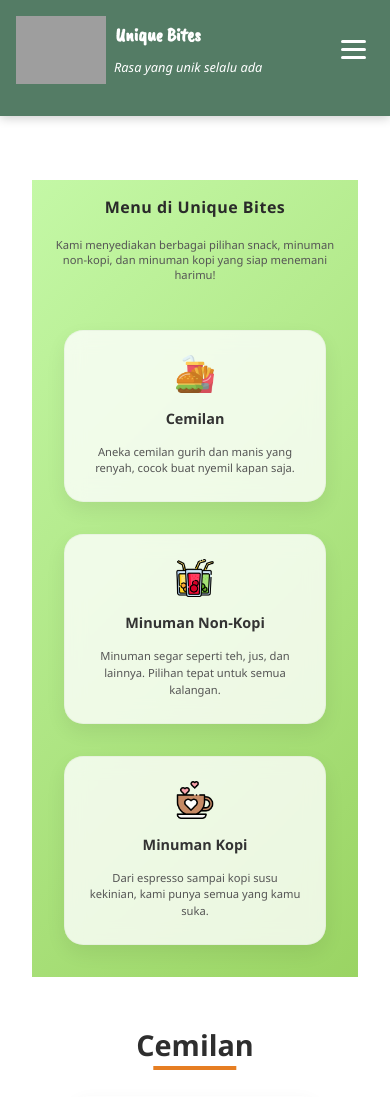
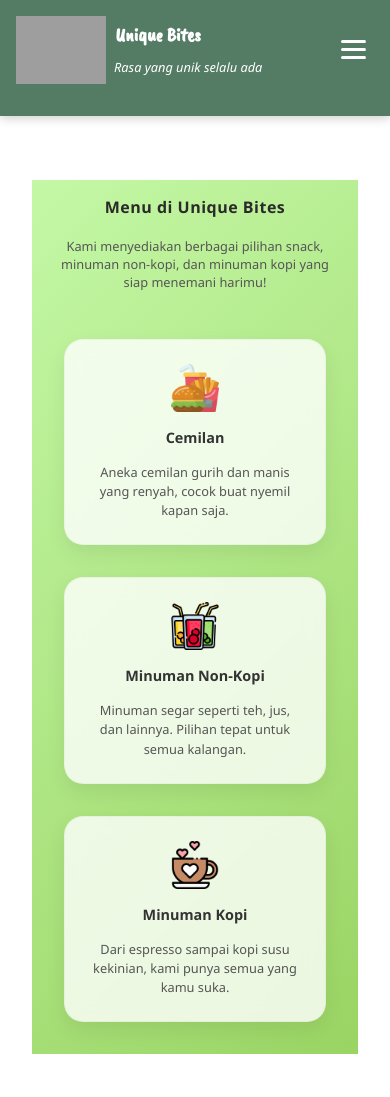
Before and after one commit to TheGhost1707/Unique-Bites, a PHP site: page /menu.html in a window 390 px wide. Shown: the top 1097 px of the page. Run offline with PHP 8.4, Linux system fonts and the light colour scheme; grey boxes are pictures that could not be loaded.

Commit message:
Update style.css

```diff
--- a/style/style.css
+++ b/style/style.css
@@ -958,7 +958,7 @@ p {
     }
 
     .product-section p {
-        font-size: 0.70rem;
+        font-size: 0.80rem;
     }
 
     .product-card {
@@ -966,12 +966,12 @@ p {
     }
 
     .product-card img {
-        width: 38px;
-        height: 38px;
+        width: 48px;
+        height: 48px;
     }
 
     .product-card p {
-        font-size: 0.70rem;
+        font-size: 0.80rem;
     }
 
     .product-card h4 {
@@ -1085,7 +1085,7 @@ p {
     }
 
     .menu-card img {
-        height: 160px;
+        height: 140px;
     }
 }
 
```
